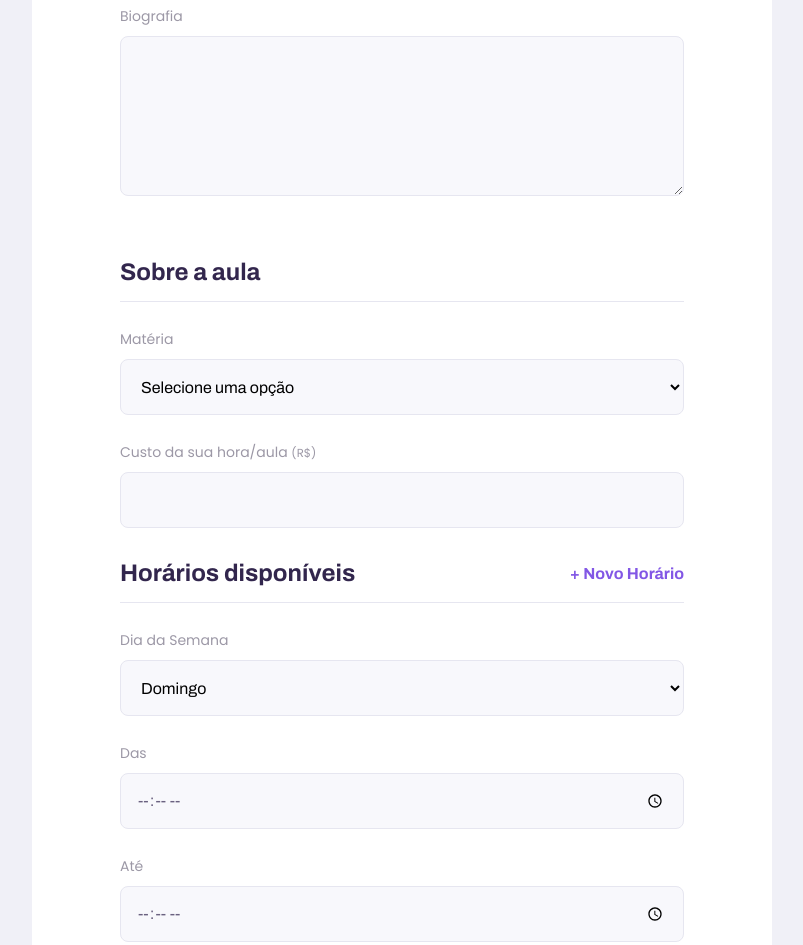
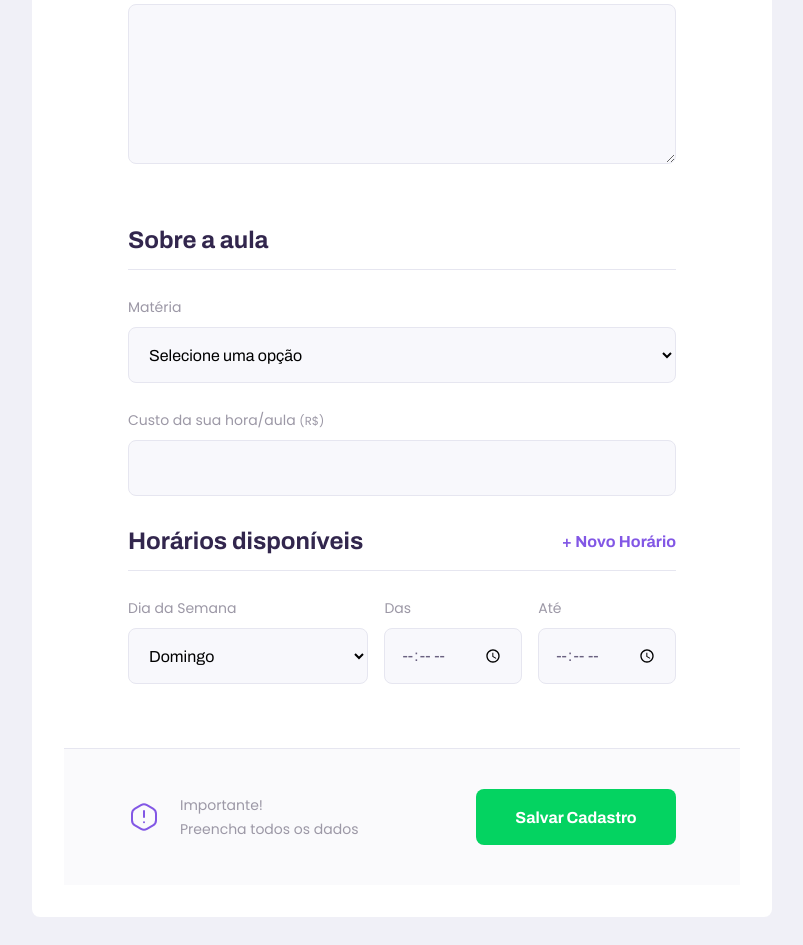
Before and after one commit to VitorRomanelli/Proffy, a plain HTML site: page give-classes.html in a window 1280 px wide. Shown: the part 807-1752 px from the top of the page, without its empty margins (238-1041 px from the left). After the commit the page ends 1724 px from the top, so only its background shows below. Drawn offline with Linux system fonts and the light colour scheme.

Commit message:
Layout finished (mobile/desktop)

```diff
--- a/give-classes.html
+++ b/give-classes.html
@@ -89,7 +89,7 @@
 
                     </fieldset>
 
-                    <fieldset>
+                    <fieldset id="schedule-items">
                         <legend>Horários disponíveis
                             <button id="add-time">+ Novo Horário</button>
                         </legend>
--- a/styles/partials/page-give-classes.css
+++ b/styles/partials/page-give-classes.css
@@ -13,7 +13,7 @@
     max-width: 74rem;
     border-radius: .8rem;
     margin: -3.2rem auto 3.2rem;
-    padding: 6.4rem;
+    padding: 3.2rem;
 }
 
 #page-give-classes fieldset {
@@ -127,4 +127,37 @@
     #page-give-classes #container {
         max-width: 100vw;
     }
+
+    #page-give-classes .page-header .header-content {
+        margin-bottom: 0;
+    }
+
+    #page-give-classes main fieldset {
+        padding: 0 64px;
+    }
+
+    .schedule-item{
+        display: grid;
+        grid-template-columns: 2fr 1fr 1fr;
+        column-gap: 1.6rem;
+    }
+
+    #page-give-classes #schedule-items .select-block+.input-block,
+    #page-give-classes #schedule-items .input-block+.input-block {
+        margin-top: 0;
+    }
+
+    #page-give-classes main footer {
+        padding: 40px 64px;
+
+        display: flex;
+        align-items: center;
+        justify-content: space-between;
+    }
+
+    #page-give-classes main footer button{
+        margin-top: 0;
+
+        width: 200px;
+    }
 }
```
